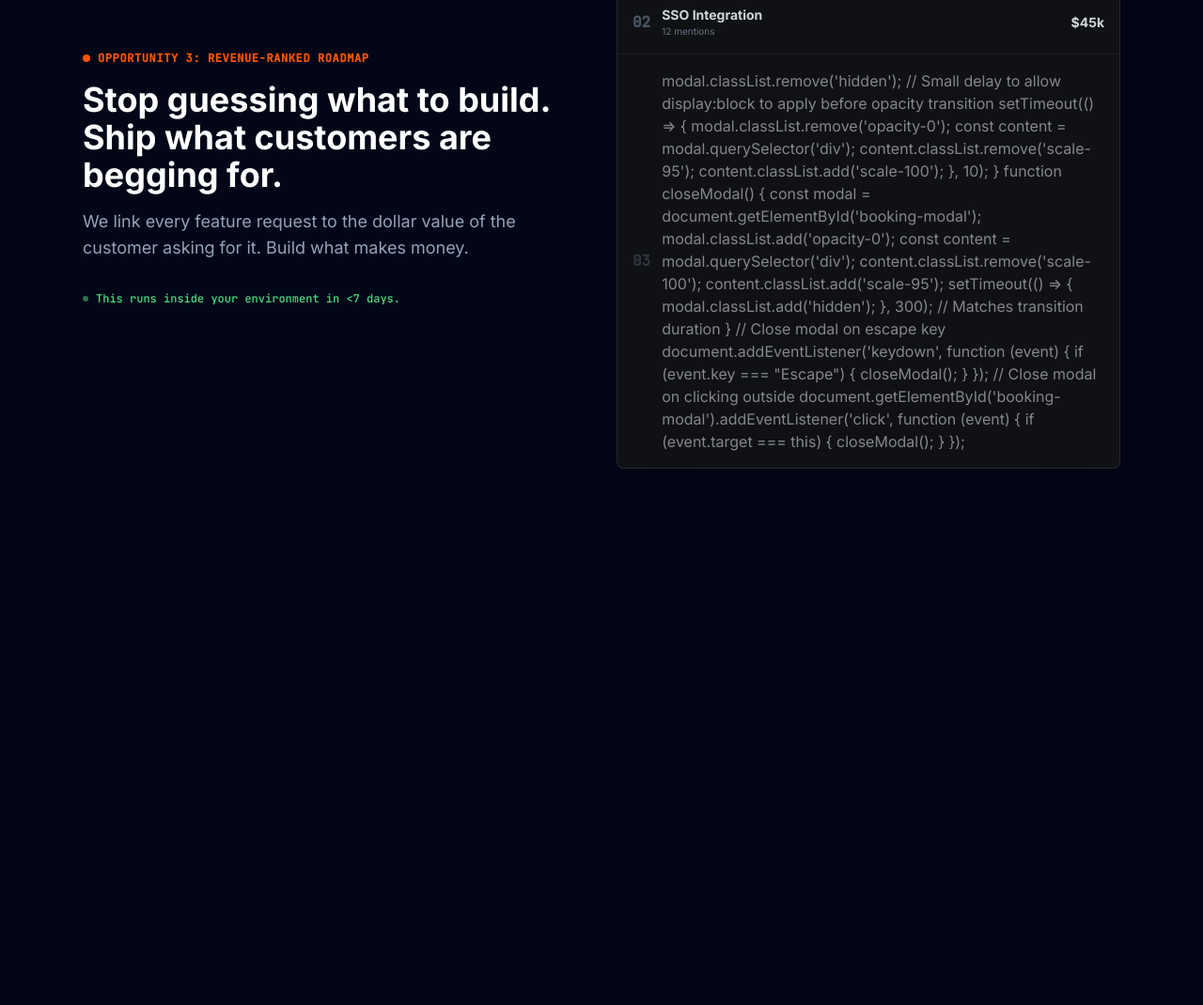
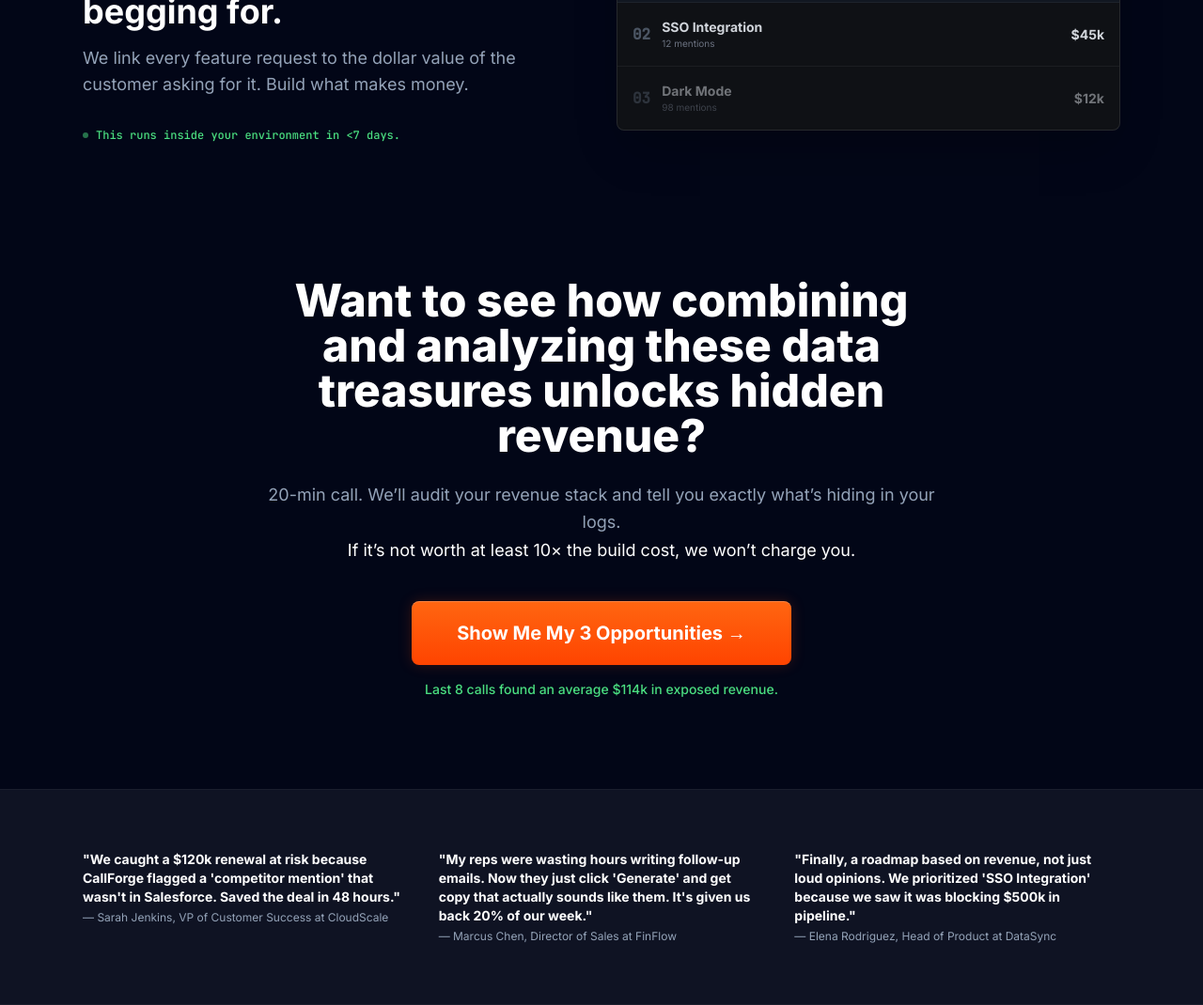
Before and after one commit to jeremysy/callforge-landing, a plain HTML site: page index.html in a window 1280 px wide. Shown: the part 1500-2570 px from the top of the page at 94% size. Before the commit the page ends 2047 px from the top, so only its background shows below. Drawn offline with nearby package versions, Linux system fonts and the light colour scheme.

Commit message:
Fix broken HTML structure

```diff
--- a/index.html
+++ b/index.html
@@ -172,8 +172,7 @@
                             <div class="flex justify-between"><span class="text-gray-500">Renewal Date:</span> <span
                                     class="text-yellow-400">Dec 15 (45 days)</span></div>
                             <div class="flex justify-between"><span class="text-gray-500">License Utilization:</span>
-                                <span class="text-red-400">42% (Low)</span>
-                            </div>
+                                <span class="text-red-400">42% (Low)</span></div>
                         </div>
                         <div class="pt-2 border-t border-white/5 text-xs text-gray-400">
                             <span class="text-green-400">→ Action:</span> Utilization is low. Schedule "Value Review"
@@ -315,6 +314,99 @@
                         <div class="flex items-center justify-between p-4 opacity-50">
                             <div class="flex items-center gap-3">
                                 <span class="text-gray-600 font-mono font-bold">03</span>
+                                <div>
+                                    <div class="text-sm font-bold text-gray-300">Dark Mode</div>
+                                    <div class="text-[10px] text-gray-500">98 mentions</div>
+                                </div>
+                            </div>
+                            <div class="text-right">
+                                <div class="text-sm font-bold text-gray-300">$12k</div>
+                            </div>
+                        </div>
+                    </div>
+                </div>
+            </div>
+        </div>
+
+    </section>
+
+    <!-- 5. FINAL SCREEN (CTA) -->
+    <footer class="py-24 px-6 text-center max-w-3xl mx-auto">
+        <h2 class="text-3xl md:text-5xl font-extrabold text-white mb-6 leading-tight">Want to see how combining and
+            analyzing these data treasures unlocks hidden revenue?</h2>
+        <p class="text-lg text-muted mb-10 leading-relaxed">
+            20-min call. We’ll audit your revenue stack and tell you exactly what’s hiding in your logs.
+            <br class="hidden md:block" />
+            <span class="text-white">If it’s not worth at least 10× the build cost, we won’t charge you.</span>
+        </p>
+
+        <div class="flex flex-col items-center gap-4">
+            <!-- Updated Footer CTA to trigger Modal -->
+            <button onclick="openModal()"
+                class="cta-button text-white font-bold text-xl px-12 py-5 rounded-lg w-full md:w-auto text-center transform hover:scale-105 transition duration-200">
+                Show Me My 3 Opportunities &rarr;
+            </button>
+            <p class="text-sm text-green-400 font-medium">
+                Last 8 calls found an average $114k in exposed revenue.
+            </p>
+        </div>
+    </footer>
+
+    <!-- 4. MINI PROOF STRIP -->
+    <section class="py-16 bg-white/5 border-y border-white/5">
+        <div class="max-w-6xl mx-auto px-6 grid grid-cols-1 md:grid-cols-3 gap-8">
+
+            <div class="flex items-start gap-4">
+                <div>
+                    <p class="text-sm font-bold text-white">"We caught a $120k renewal at risk because CallForge flagged
+                        a 'competitor mention' that wasn't in Salesforce. Saved the deal in 48 hours."</p>
+                    <p class="text-xs text-muted mt-1">— Sarah Jenkins, VP of Customer Success at CloudScale</p>
+                </div>
+            </div>
+
+            <div class="flex items-start gap-4">
+                <div>
+                    <p class="text-sm font-bold text-white">"My reps were wasting hours writing follow-up emails. Now
+                        they just click 'Generate' and get copy that actually sounds like them. It's given us back 20%
+                        of our week."</p>
+                    <p class="text-xs text-muted mt-1">— Marcus Chen, Director of Sales at FinFlow</p>
+                </div>
+            </div>
+
+            <div class="flex items-start gap-4">
+                <div>
+                    <p class="text-sm font-bold text-white">"Finally, a roadmap based on revenue, not just loud
+                        opinions. We prioritized 'SSO Integration' because we saw it was blocking $500k in pipeline."
+                    </p>
+                    <p class="text-xs text-muted mt-1">— Elena Rodriguez, Head of Product at DataSync</p>
+                </div>
+            </div>
+
+        </div>
+    </section>
+
+    <!-- 6. BOOKING MODAL -->
+    <div id="booking-modal"
+        class="fixed inset-0 z-[100] hidden items-center justify-center bg-black/80 backdrop-blur-sm p-4 opacity-0 transition-opacity duration-300">
+        <div
+            class="relative w-full max-w-4xl h-[80vh] bg-white rounded-2xl shadow-2xl overflow-hidden transform scale-95 transition-transform duration-300">
+            <button onclick="closeModal()"
+                class="absolute top-4 right-4 z-10 p-2 bg-white/80 text-gray-600 rounded-full hover:bg-gray-100 transition shadow-sm">
+                <svg class="w-6 h-6" fill="none" stroke="currentColor" viewBox="0 0 24 24">
+                    <path stroke-linecap="round" stroke-linejoin="round" stroke-width="2" d="M6 18L18 6M6 6l12 12">
+                    </path>
+                </svg>
+            </button>
+            <!-- Google Calendar Appointment Schedule -->
+            <iframe src="https://calendar.app.google/kLWTrRULrtT9zEPV9?gv=true" class="w-full h-full border-0"
+                frameborder="0"></iframe>
+        </div>
+    </div>
+
+    <!-- 7. SCRIPTS -->
+    <script>
+        function openModal() {
+            const modal = document.getElementById('booking-modal');
             modal.classList.remove('hidden');
             // Small delay to allow display:block to apply before opacity transition
             setTimeout(() => {
```
Lines whose indentation alone changed are shown as unchanged.
